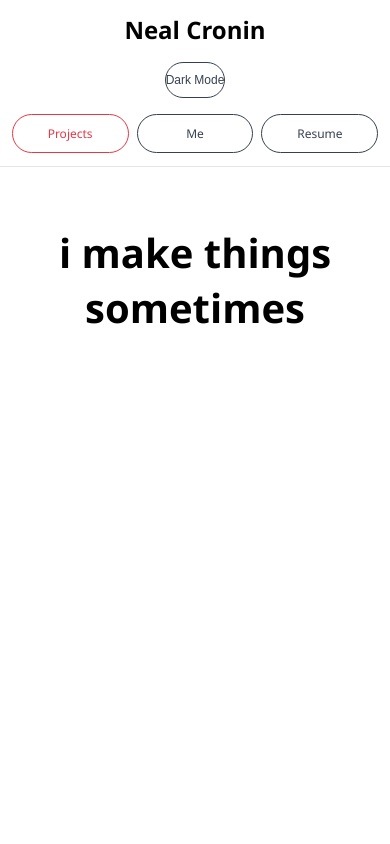
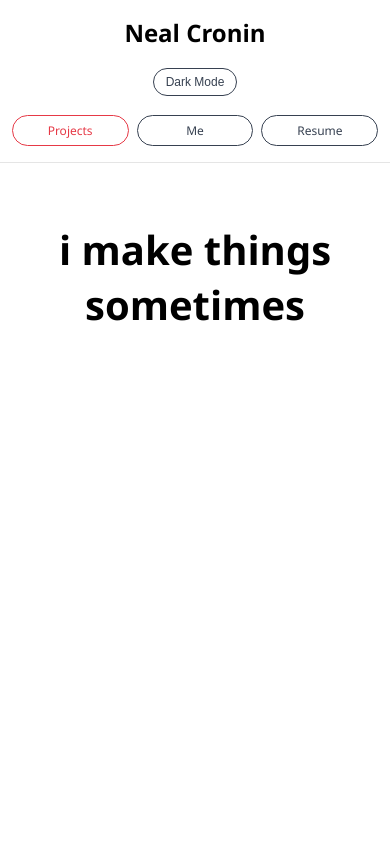
Before and after one commit to NealCronin/webportfolio, a Django app: page / in a window 390 px wide. Run offline with Django 5.2, Linux system fonts and the light colour scheme; data that the repository does not hold is empty.

Commit message:
fixed nav bar spacing on mobile

```diff
--- a/static/css/style.css
+++ b/static/css/style.css
@@ -12,6 +12,7 @@
     --card-bg: #ffffff;
     --card-border: rgba(0, 0, 0, 0.08);
     --shadow: 0 10px 30px rgba(0, 0, 0, 0.08);
+    --transition-speed: 0.5s ease;
 }
 
 body.dark-mode {
@@ -37,7 +38,7 @@ body {
     font-family: 'Segoe UI', Tahoma, Geneva, Verdana, sans-serif;
     color: var(--text-color);
     min-height: 100vh;
-    transition: color 0.3s ease, background-color 0.5s ease;
+    transition: color var(--transition-speed), background-color var(--transition-speed);
 }
 
 .container { padding: 2rem 5%; }
@@ -73,7 +74,7 @@ nav {
     z-index: 1000;
     background-color: var(--bg-color);
     border-bottom: 1px solid var(--nav-border);
-    transition: background-color 0.5s ease, border-color 0.5s ease;
+    transition: background-color var(--transition-speed), border-color var(--transition-speed);
 }
 
 .nav-logo, .nav-links, .nav-center { flex: 1; }
@@ -83,7 +84,7 @@ nav {
     font-weight: bold;
     text-decoration: none;
     color: var(--heading-color);
-    transition: color 0.3s ease;
+    transition: color var(--transition-speed);
 }
 
 .nav-center { display: flex; justify-content: center; }
@@ -98,6 +99,8 @@ nav {
     padding: 0;
 }
 
+.nav-links li { display: flex; align-items: center; }
+
 .nav-links a, .theme-btn {
     text-decoration: none;
     color: var(--nav-link-color);
@@ -106,10 +109,13 @@ nav {
     padding: 8px 20px;
     border-radius: 50px;
     border: 1px solid var(--nav-link-color);
-    display: inline-block;
+    display: inline-flex;
+    align-items: center;
+    justify-content: center;
     background: transparent;
     cursor: pointer;
     transition: color 0.3s ease, border-color 0.3s ease, background-color 0.3s ease, transform 0.3s ease;
+    box-sizing: border-box;
 }
 
 .nav-links a:hover, .theme-btn:hover {
@@ -272,15 +278,15 @@ nav {
     .project-masonry { grid-template-columns: 1fr; }
 
     nav {
-        padding: 0.8rem 3%;
+        padding: 1rem 3%;
         flex-direction: column;
-        gap: 1rem;
+        gap: 1.2rem;
     }
 
     .nav-links {
         width: 100%;
         display: flex;
-        justify-content: space-between;
+        justify-content: center;
         gap: 8px;
     }
 
@@ -291,15 +297,17 @@ nav {
 
     .nav-links a, .theme-btn {
         width: 100%;
-        padding: 10px 0;
+        padding: 12px 0; /* Identical clearance for all buttons */
         font-size: 0.75rem;
         text-align: center;
         white-space: nowrap;
         display: flex;
         justify-content: center;
         align-items: center;
+        border-radius: 50px;
     }
 
+    .nav-links a, .theme-btn { padding: 6px 12px; font-size: 0.75rem; }
     .about-photo img { max-width: 90%; }
     .about-cta { flex-direction: column; align-items: center; width: 100%; }
 }
```
